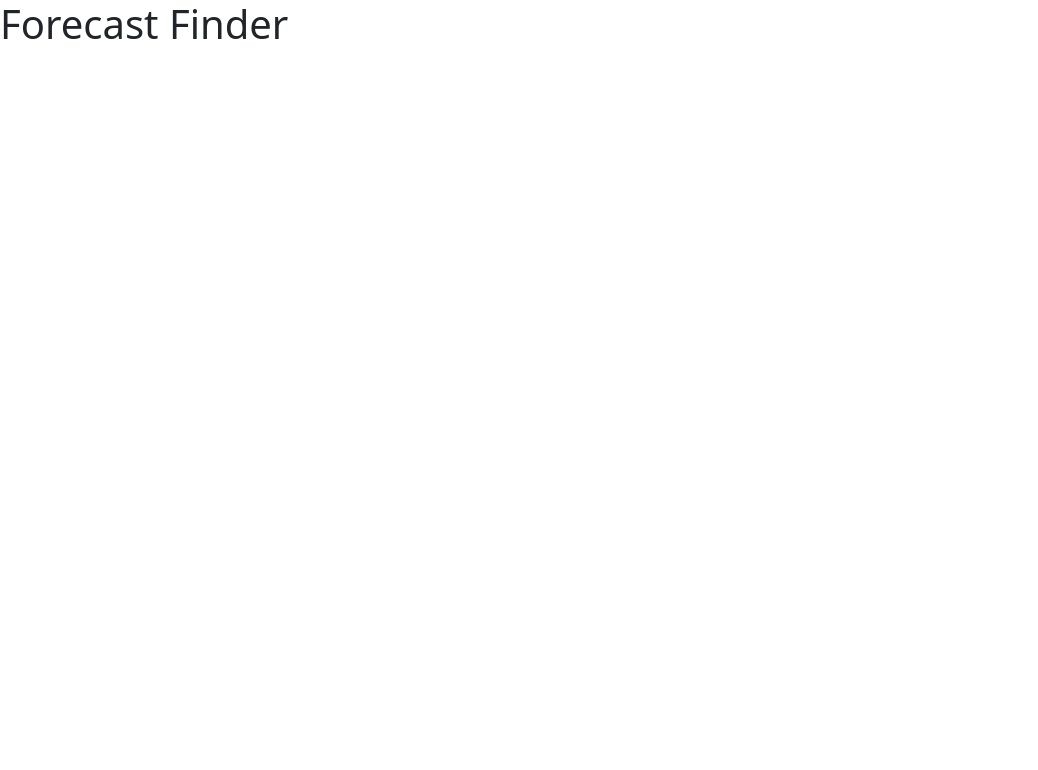
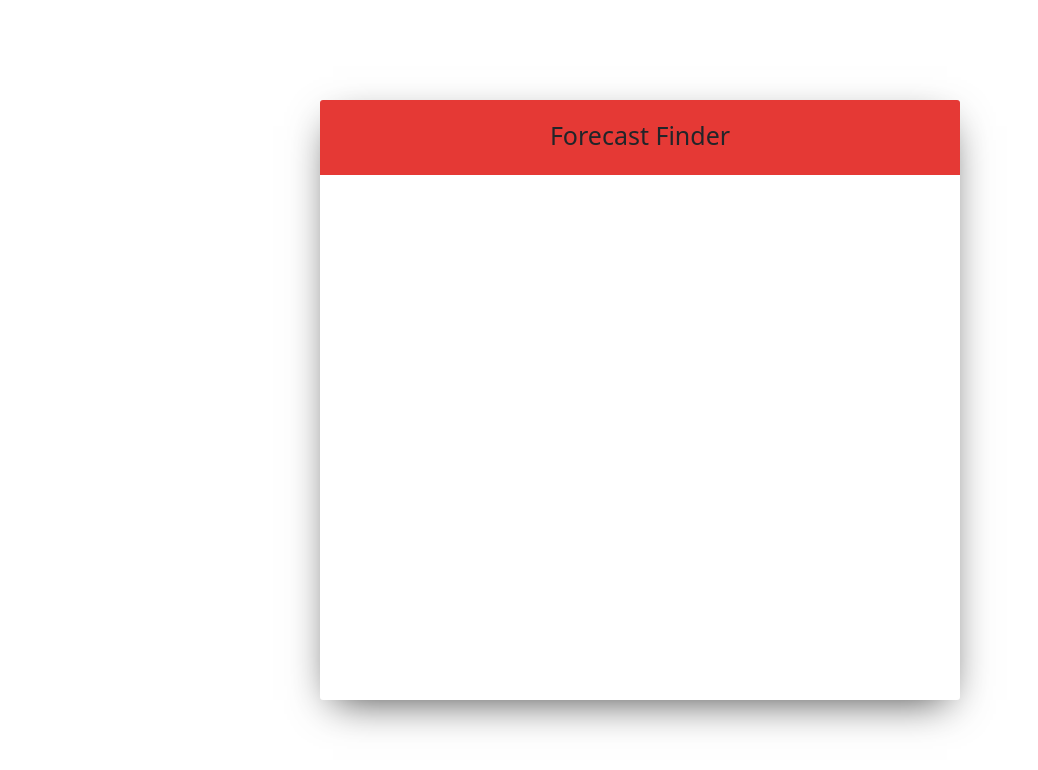
Before and after one commit to ngoiefranssen/Wrapper-app-finder, a React (Create React App) app: page / in a window 1280 px wide. Shown: the top 770 px of the page, without its empty margins (0-1038 px from the left). Built offline with nearby package versions, Linux system fonts and the light colour scheme.

Commit message:
Wrapper Finder

```diff
--- a/src/index.js
+++ b/src/index.js
@@ -1,6 +1,6 @@
 import React from 'react';
 import ReactDOM from 'react-dom/client';
-// import './styles/modules/';
+import './styles/styles.scss';
 import App from './App';
 import '../node_modules/bootstrap/dist/css/bootstrap.min.css'
 
--- /dev/null
+++ b/src/styles/styles.scss
@@ -0,0 +1,15 @@
+
+@import "./base/_variables";
+@import "./base/global";
+@import "./misc/_mixins";
+
+@import "./modules/_wrapper";
+@import "./modules/_main";
+@import "./modules/_header";
+@import "./modules/_content";
+@import "./modules/_date-time";
+@import "./modules/_tagline";
+@import "./modules/_weather-search";
+@import "./modules/weather-data";
+@import "./modules/_error";
+@import "./modules/_footer";
```
